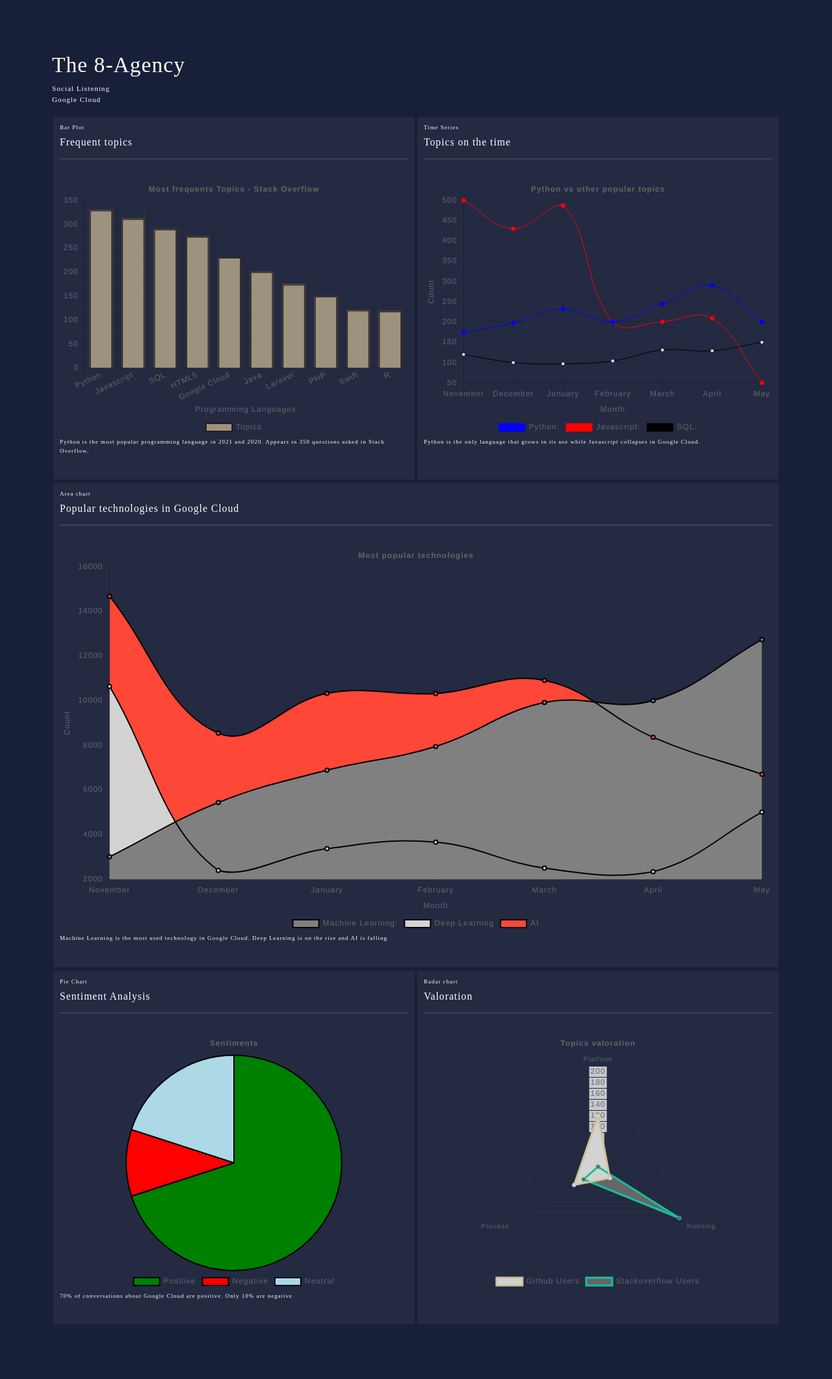
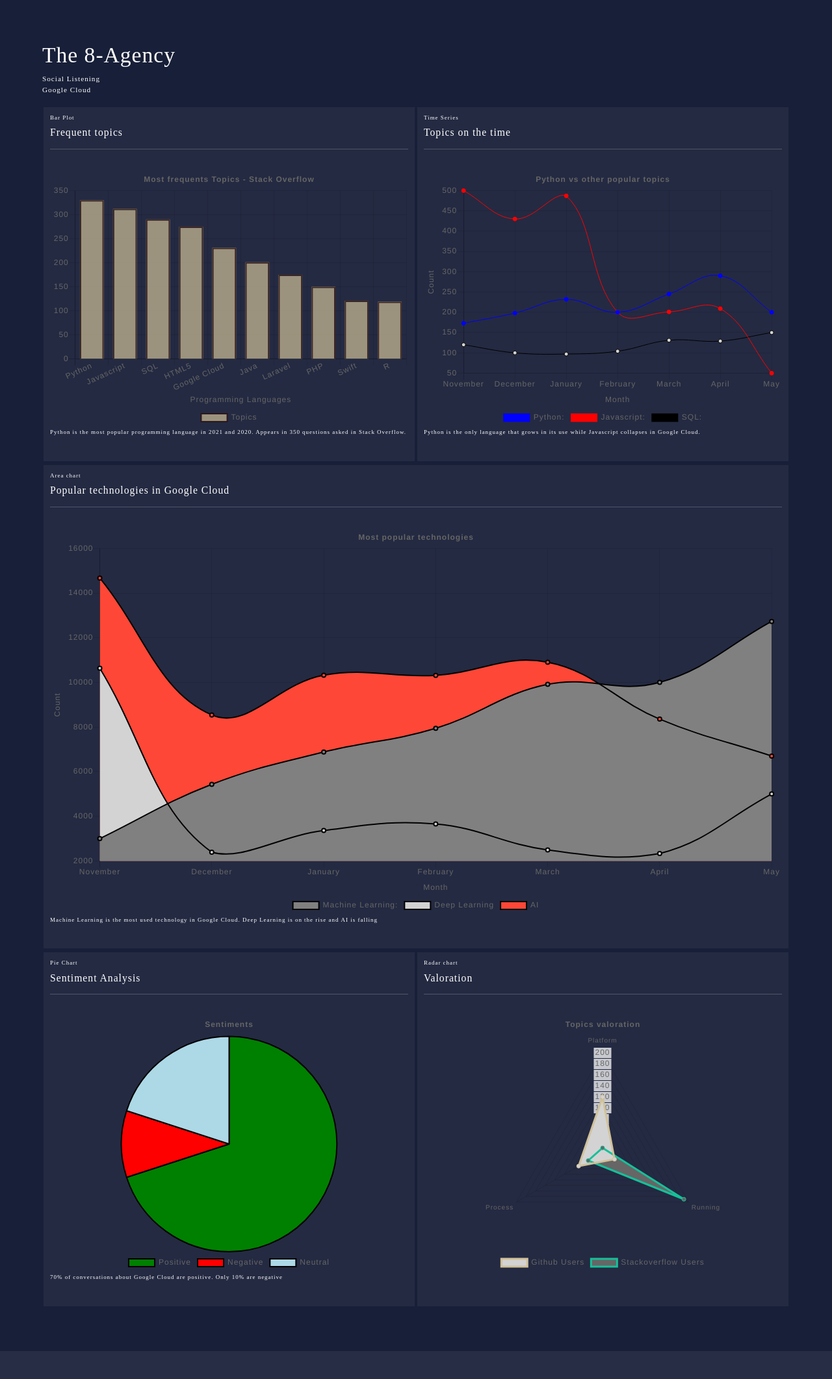
Before and after one commit to rodolfopardo/social-listening, a PHP site: page / in a window 1280 px wide. Shown: the whole page at 65% size. After the commit the page ends 2080 px from the top, so only its background shows below. Run offline with PHP 8.4, Linux system fonts and the light colour scheme; some web fonts are replaced.

Commit message:
subiendo archivo

```diff
--- a/css/style.css
+++ b/css/style.css
@@ -8,7 +8,7 @@ body {
 }
 
 html {
-  padding: 20px;
+  padding: 5px;
   font-weight: 300;
 }
 
```
